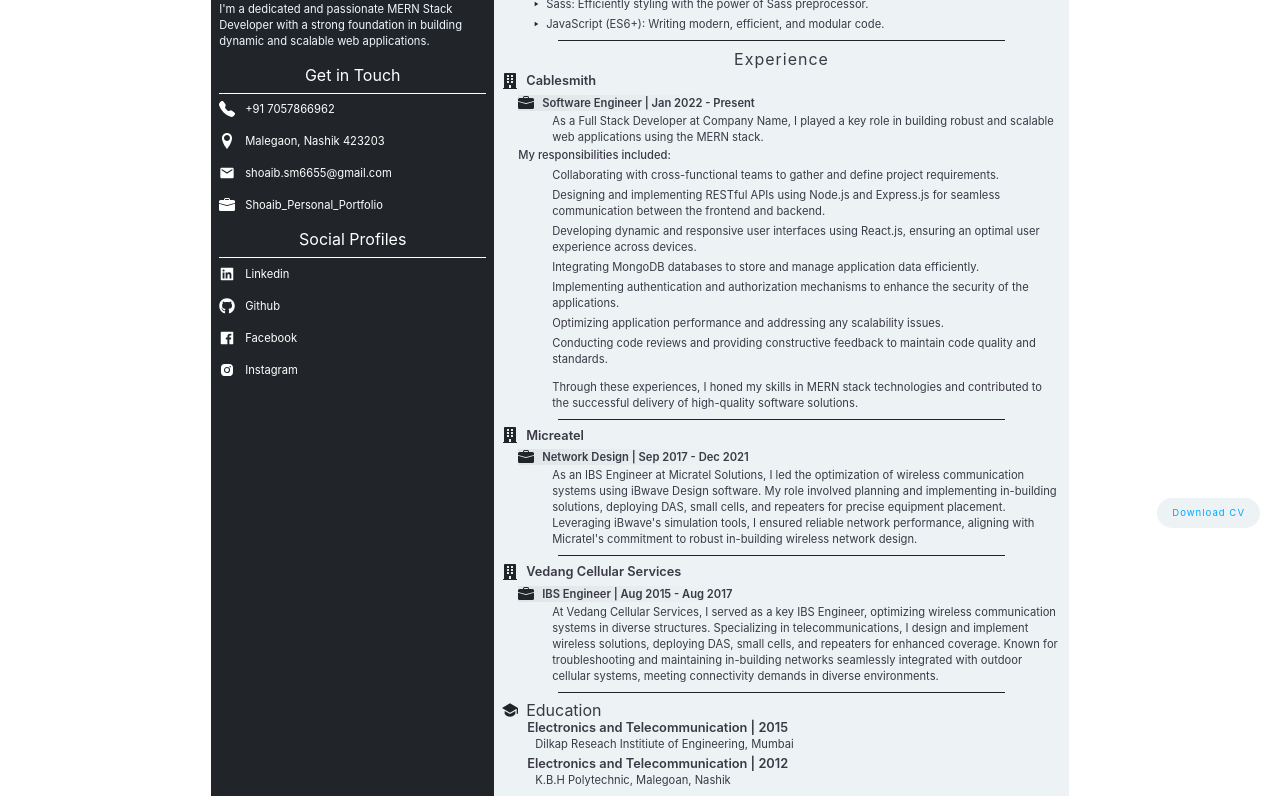
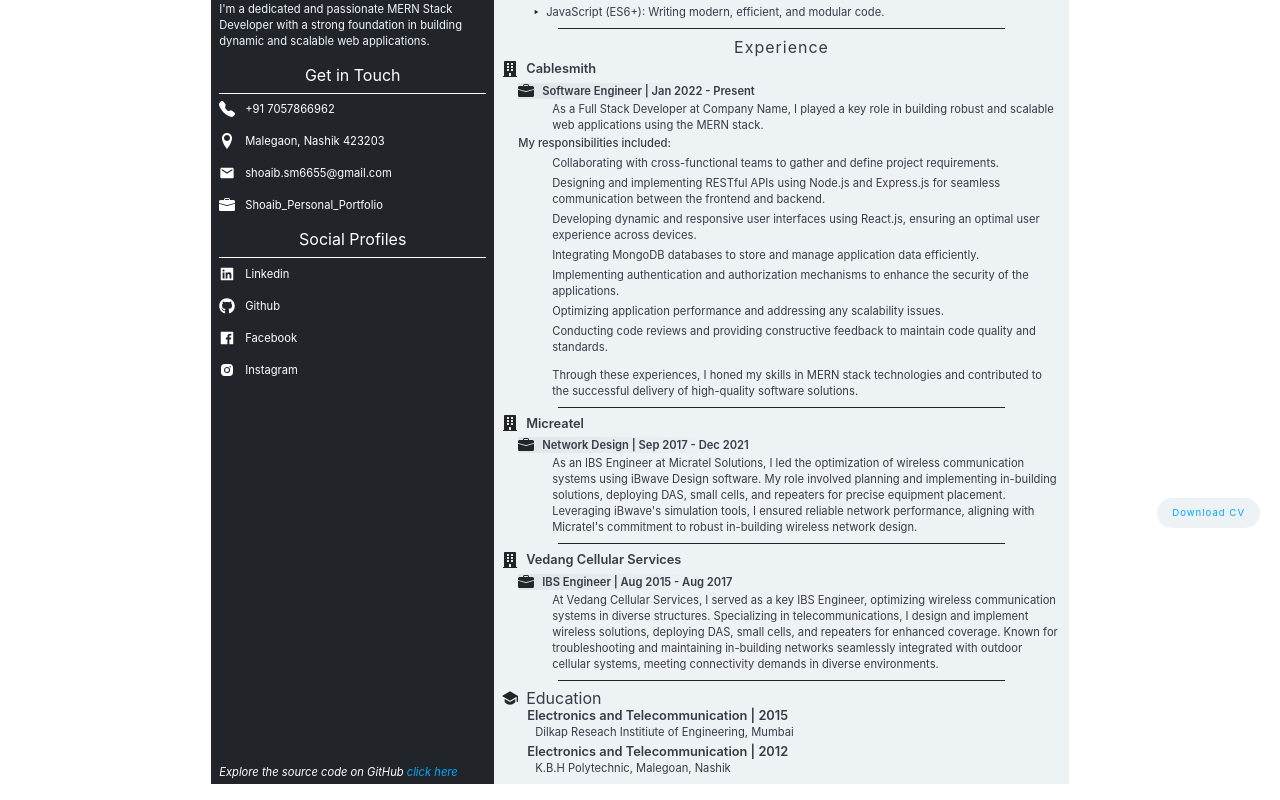
Before and after one commit to shoaibsm/shoaib_resume, a React (Create React App) app: page / in a window 1280 px wide. Shown: the part 252-1052 px from the top of the page. Built offline with nearby package versions, Linux system fonts and the light colour scheme.

Commit message:
class name chnages

```diff
--- a/src/components/avatar/Avatar.scss
+++ b/src/components/avatar/Avatar.scss
@@ -34,10 +34,6 @@
                 letter-spacing: 1px;
                 color: #ffffff;
             }
-
-            h4 {
-                letter-spacing: 1px;
-            }
         }
     }
 }
--- a/src/components/education/Education.js
+++ b/src/components/education/Education.js
@@ -12,14 +12,14 @@
                 <h2>Education</h2>
             </div>
             <div className="Education__content">
-                <ul>
-                    <li>
+                <ul className='Education__list'>
+                    <li className='Education__item'>
                         <div className="Education__collageDesc">
                             <p className='Education__degree'>Electronics and Telecommunication | 2015</p>
                             <p className='Education__collageName'>Dilkap Reseach Institiute of Engineering, Mumbai</p>
                         </div>
                     </li>
-                    <li>
+                    <li className='Education__item'>
                         <div className="Education__collageDesc ">
                             <p className='Education__degree'>Electronics and Telecommunication | 2012</p>
                             <p className='Education__collageName'>K.B.H Polytechnic, Malegoan, Nashik</p>
--- a/src/components/education/Education.scss
+++ b/src/components/education/Education.scss
@@ -6,13 +6,13 @@
     .Education__content {
         margin-left: 25px;
 
-        ul {
+        .Education__list {
             display: flex;
             row-gap: 4px;
             align-items: flex-start;
             flex-direction: column;
 
-            li {
+            .Education__item {
                 .Education__collageDesc {
                     .Education__degree {
                         font-size: 0.8rem;
--- a/src/components/experience/Experience.js
+++ b/src/components/experience/Experience.js
@@ -4,6 +4,7 @@
 import { BsFillBriefcaseFill } from "react-icons/bs";
 
 function Experience() {
+
     return (
         <section className='Experience'>
             <h2 className='Experience__heading'>Experience</h2>
--- a/src/components/experience/Experience.scss
+++ b/src/components/experience/Experience.scss
@@ -6,8 +6,6 @@
         letter-spacing: 1px;
         margin-bottom: 4px;
     }
-
-
 
     .Experience__container {
         width: 100%;
@@ -46,7 +44,6 @@
 
             .Experience__jobTitle {
                 width: 60%;
-                // padding: 8px;
                 display: flex;
                 align-items: center;
                 gap: 8px;
--- a/src/components/footer/Footer.js
+++ b/src/components/footer/Footer.js
@@ -1,5 +1,5 @@
 import React from 'react'
-import './Foorter.scss'
+import './Footer.scss'
 import { BsFillBriefcaseFill, BsFillTelephoneFill } from 'react-icons/bs'
 import { ImLocation } from 'react-icons/im'
 import { MdEmail } from 'react-icons/md'
--- a/src/components/left_part/LeftPart.js
+++ b/src/components/left_part/LeftPart.js
@@ -12,6 +12,7 @@
             <AboutMe />
             <ContactInfo />
             <SocialProfile />
+
         </div>
     )
 }
--- a/src/components/left_part/LeftPart.scss
+++ b/src/components/left_part/LeftPart.scss
@@ -16,6 +16,8 @@
             border-radius: 50%;
         }
     }
+
+
 
     @media (max-width: 576px) {
         width: 100%;
--- a/src/components/softSkills/SoftSkills.js
+++ b/src/components/softSkills/SoftSkills.js
@@ -24,7 +24,6 @@
                             <p>Node.js: Server-side JavaScript for scalable applications.</p>
 
                         </div>
-
                     </li>
                     <li>
                         <div className="SoftSkills__skillBox">
@@ -32,16 +31,14 @@
                                 <MdPlayArrow />
                             </div>
                             <p>MongoDB: NoSQL database for flexible and scalable data storage.</p>
-
                         </div>
                     </li>
                     <li>
-                        <div className="skill-box">
+                        <div className="SoftSkills__skillBox">
                             <div className="icon">
                                 <MdPlayArrow />
                             </div>
                             <p>JavaScript (ES6+): Writing modern, efficient, and modular code.</p>
-
                         </div>
                     </li>
                     <li>
--- a/src/pages/resume/Resume.js
+++ b/src/pages/resume/Resume.js
@@ -12,6 +12,7 @@
                 <LeftPart />
                 <RightPart />
                 <Footer />
+                <p className='ContactInfo__gitLinkText'>Explore the source code on GitHub <a href="https://shoaib-sm-resume.onrender.com/" target="_blank" rel="noopener noreferrer">click here</a></p>
             </div>
         </section>
     )
--- a/src/pages/resume/Resume.scss
+++ b/src/pages/resume/Resume.scss
@@ -1,12 +1,29 @@
 .Resume {
     display: flex;
     justify-content: center;
+    position: relative;
 
     background-color: blue;
 
     .Resume__resumeContainer {
         display: flex;
         justify-content: center;
+    }
+
+    .ContactInfo__gitLinkText {
+        color: #ffffff;
+        position: absolute;
+        bottom: 0;
+        padding-top: 8px;
+        font-style: italic;
+        position: absolute;
+        left: 8px;
+        bottom: 4px;
+
+        a {
+            text-decoration: none;
+            color: var(--brand-color);
+        }
     }
 
     @media only screen and (max-width: 576px) {
```
Also changed, not shown: src/components/footer/Footer.scss (renamed from src/components/footer/Foorter.scss).
